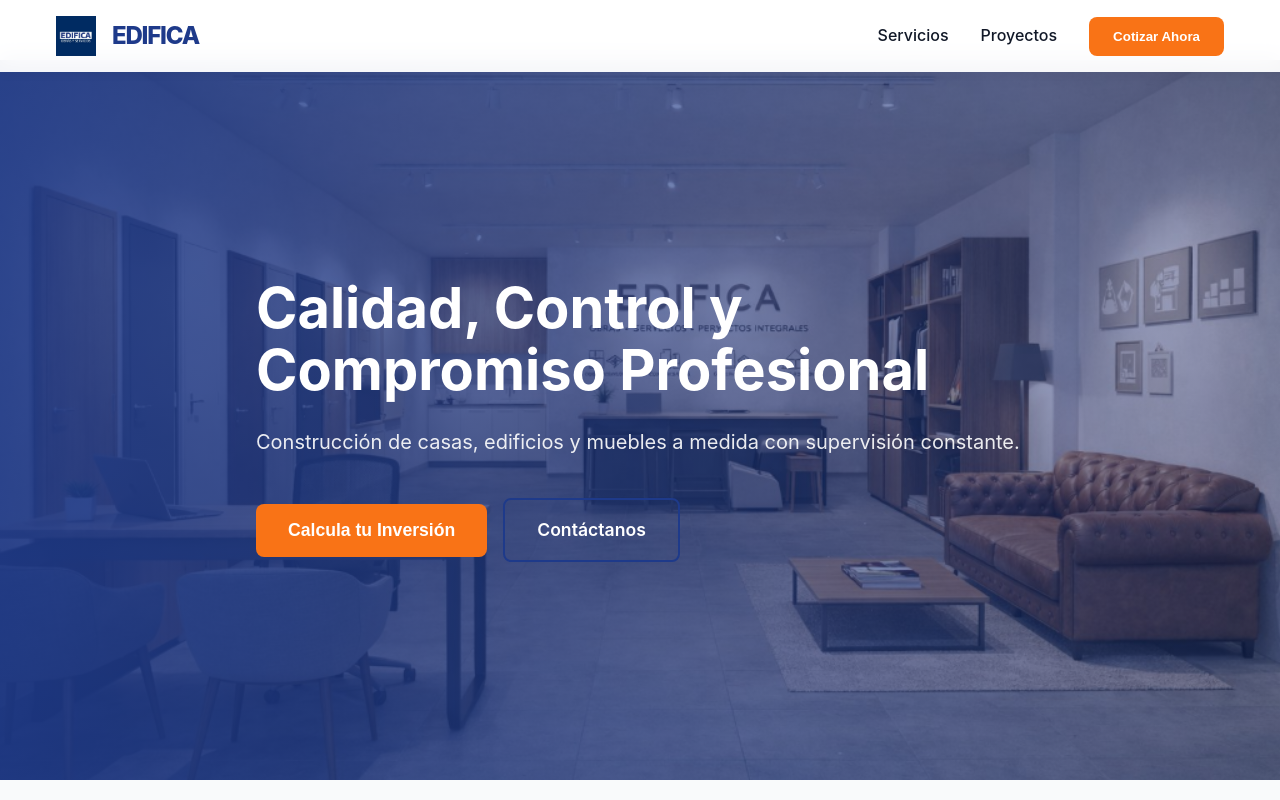
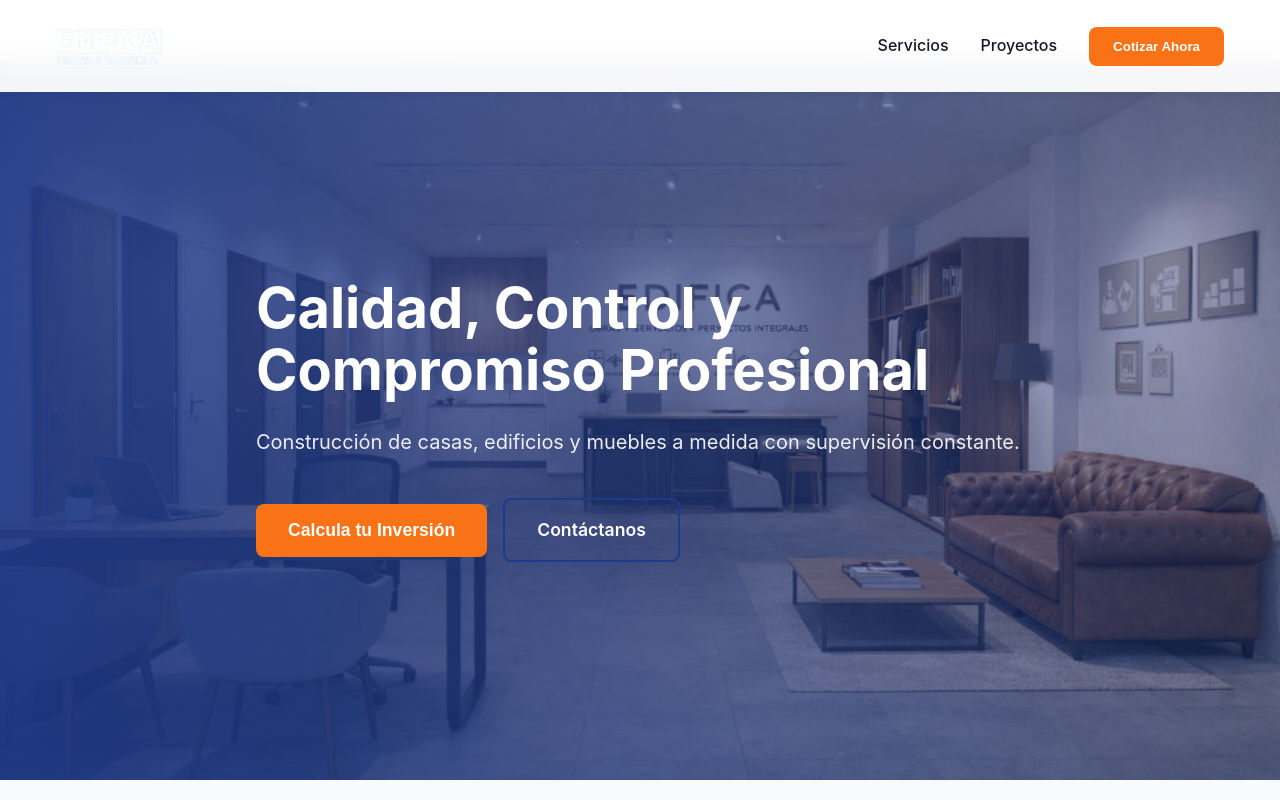
Before and after one commit to NicolasFrance01/edifica-web, a Vue app: page / in a window 1280 px wide. Shown: the top 800 px of the page. Built offline with nearby package versions, Linux system fonts and the light colour scheme.

Commit message:
Update brand identity with new logo

```diff
--- a/index.html
+++ b/index.html
@@ -1,13 +1,16 @@
 <!doctype html>
 <html lang="en">
+
 <head>
   <meta charset="UTF-8" />
-    <link rel="icon" type="image/svg+xml" href="/vite.svg" />
+  <link rel="icon" type="image/png" href="/logo_edifica.png" />
   <meta name="viewport" content="width=device-width, initial-scale=1.0" />
   <title>EDIFICA - Obras y Servicios</title>
 </head>
+
 <body>
   <div id="app"></div>
   <script type="module" src="/src/main.js"></script>
 </body>
+
 </html>
--- a/src/components/LandingPage.vue
+++ b/src/components/LandingPage.vue
@@ -17,8 +17,7 @@ const scrollToCalculator = () => {
     <nav class="navbar glass">
       <div class="container nav-content">
         <div class="logo">
-          <img src="/assets/uploads/logo.jpg" alt="EDIFICA Logo" class="logo-img">
-          <span class="brand-name">EDIFICA</span>
+          <img src="/logo_edifica.png" alt="EDIFICA Obras y Servicios" class="logo-img">
         </div>
         <div class="nav-links">
           <a href="#features">Servicios</a>
@@ -158,7 +157,7 @@ const scrollToCalculator = () => {
   align-items: center;
   gap: 1rem;
 }
-.logo-img { height: 40px; }
+.logo-img { height: 60px; width: auto; }
 .brand-name {
   font-weight: 800;
   font-size: 1.5rem;
--- a/vite.config.js
+++ b/vite.config.js
@@ -4,4 +4,5 @@ import vue from '@vitejs/plugin-vue'
 // https://vite.dev/config/
 export default defineConfig({
   plugins: [vue()],
+  base: '/edifica-web/',
 })
```
Also changed, not shown: public/logo_edifica.png (added), 1 other file (tests, documents, lock files or other folders). Lines whose indentation alone changed are shown as unchanged.
